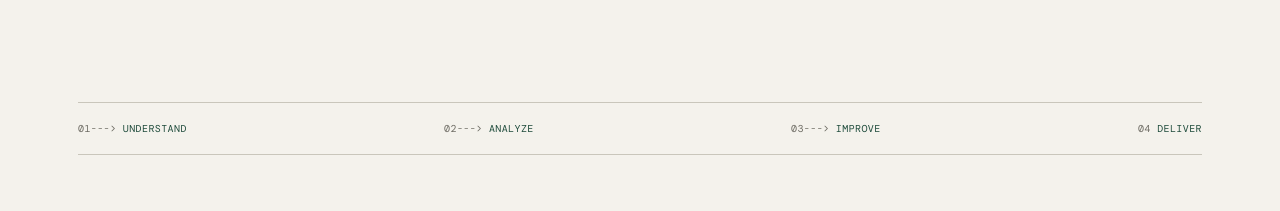
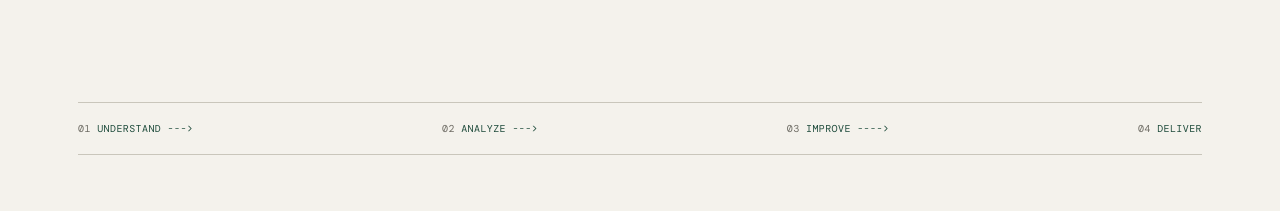
Before and after one commit to Seemipatel/seemipatel-Portfolio, a plain HTML site: page index.html in a window 1280 px wide. Shown: the part 862-1073 px from the top of the page. Drawn offline with nearby package versions, Linux system fonts and the light colour scheme.

Commit message:
Revise process steps display in index.html
Updated process steps formatting in index.html.

```diff
--- a/index.html
+++ b/index.html
@@ -76,10 +76,10 @@
 
       <div class="process">
 
-        <span>01---> <i>Understand</i></span>
-        <span>02---> <i>Analyze</i></span>
-        <span>03---> <i>Improve</i></span>
-        <span>04     <i>Deliver</i></span>
+        <span>01 <i>Understand ---> </i></span>
+        <span>02 <i>Analyze ---> </i></span>
+        <span>03 <i>Improve ----> </i></span>
+        <span>04 <i>Deliver</i></span>
 
       </div>
 
```
